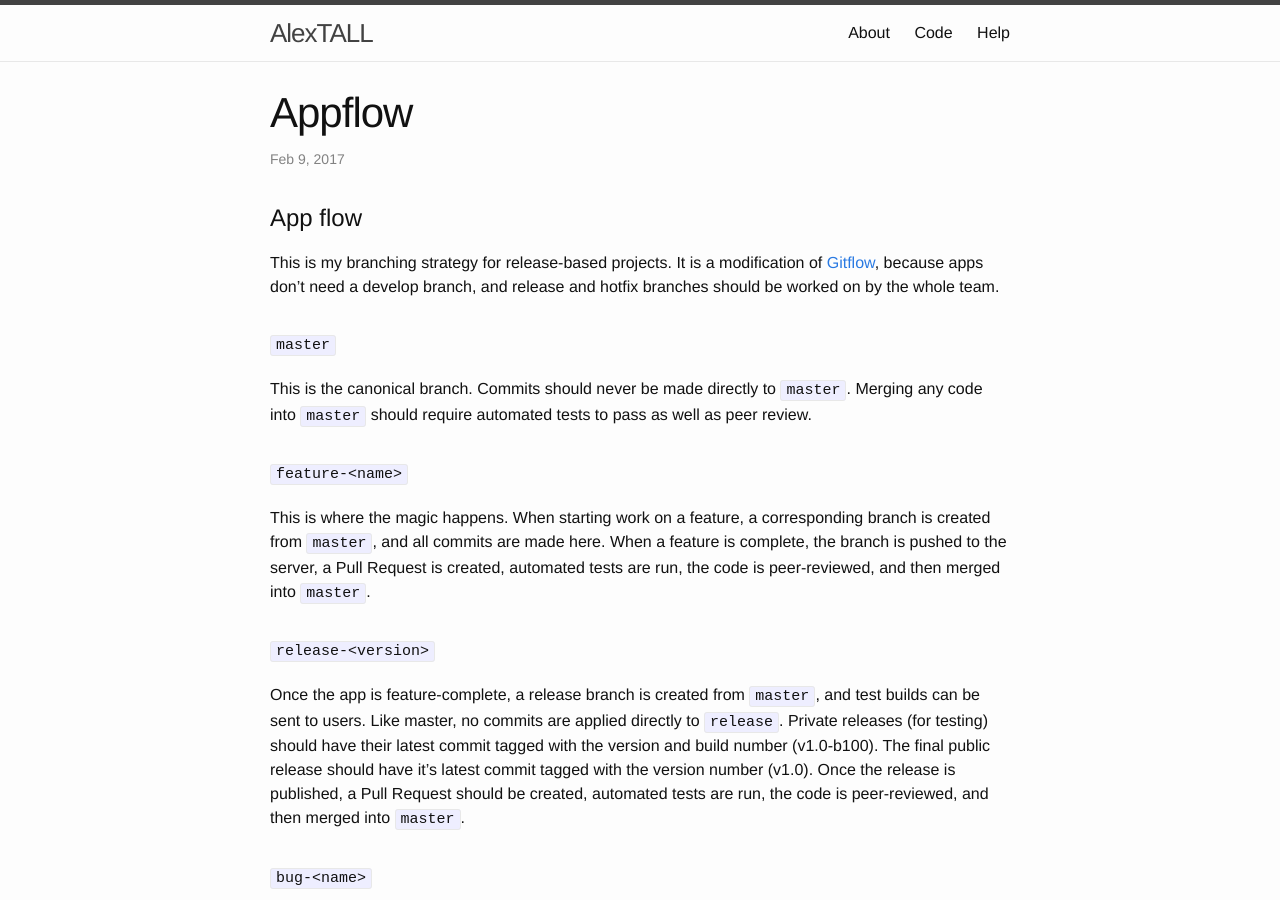
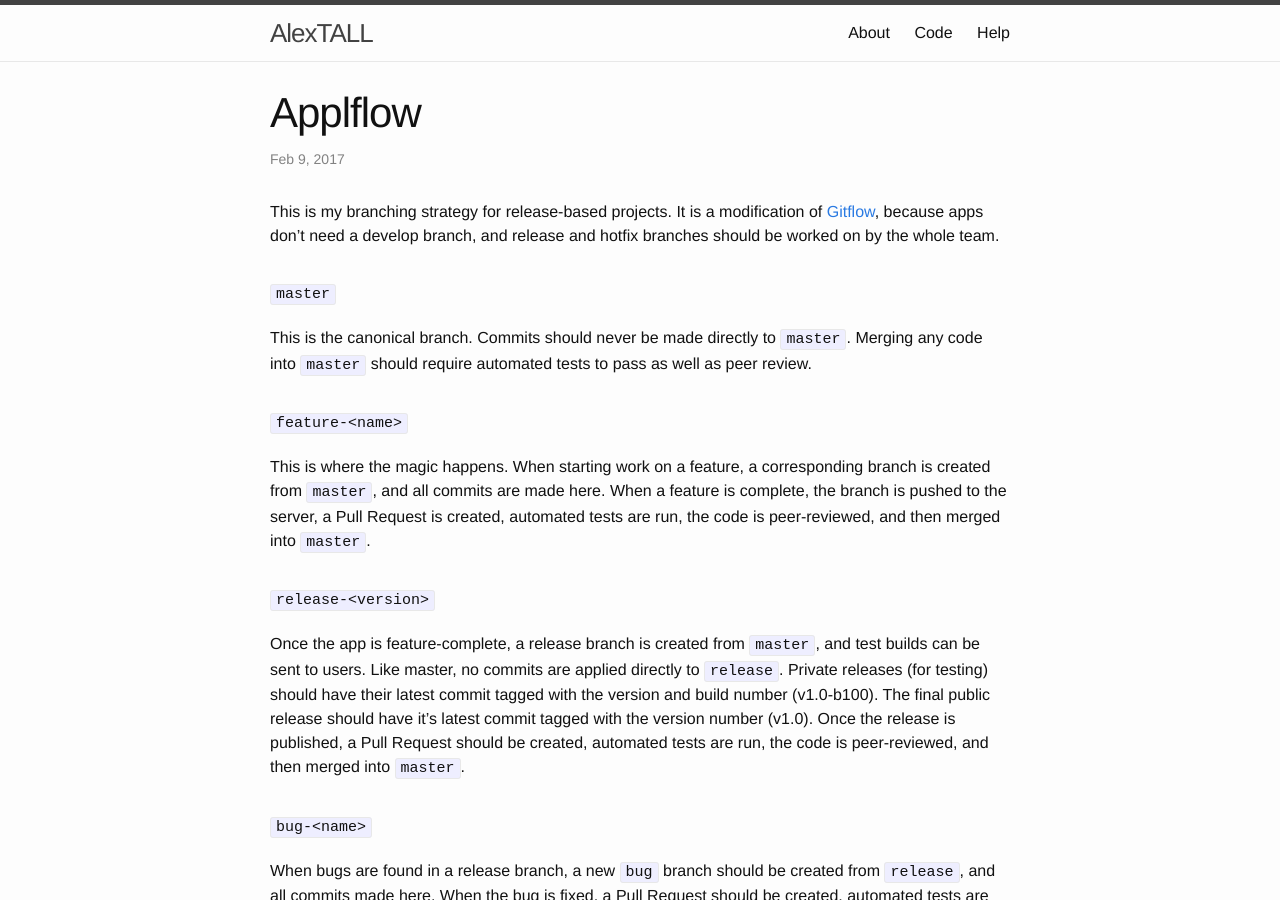
Before and after one commit to alextall/alextall.github.io, a Jekyll site: the page built from _posts/2017-02-09-Appflow.md, in a window 1280 px wide and 900 px high. Built offline with Jekyll 4.4.1, drawn with Linux system fonts in a browser that asks for light colours; our own code applies the rules of GitHub Pages for plain Markdown files.

Commit message:
Add missing frontmatter

```diff
--- a/_posts/2017-02-09-Appflow.md
+++ b/_posts/2017-02-09-Appflow.md
@@ -1,4 +1,10 @@
-# App flow
+---
+layout: post
+title: "Applflow"
+date:   2017-02-09 00:00:00 -0600
+categories:
+tags: []
+---
 
 This is my branching strategy for release-based projects. It is a modification of [Gitflow](http://nvie.com/posts/a-successful-git-branching-model/), because apps don’t need a develop branch, and release and hotfix branches should be worked on by the whole team.
 
```
